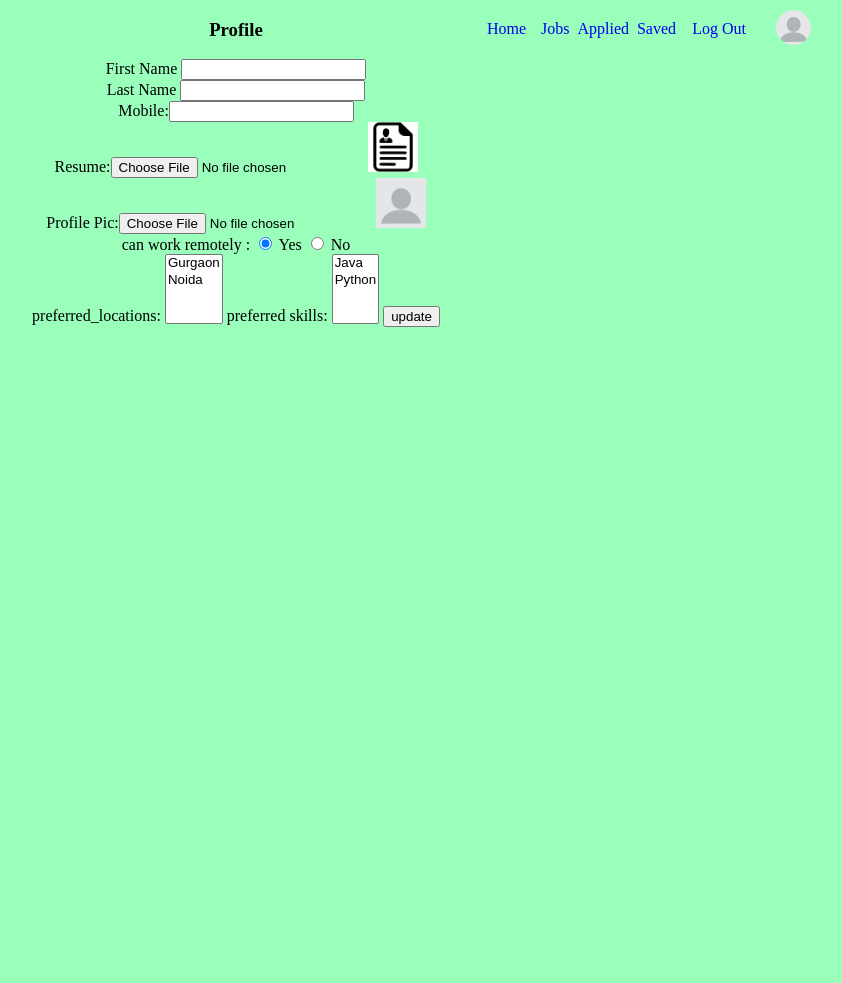
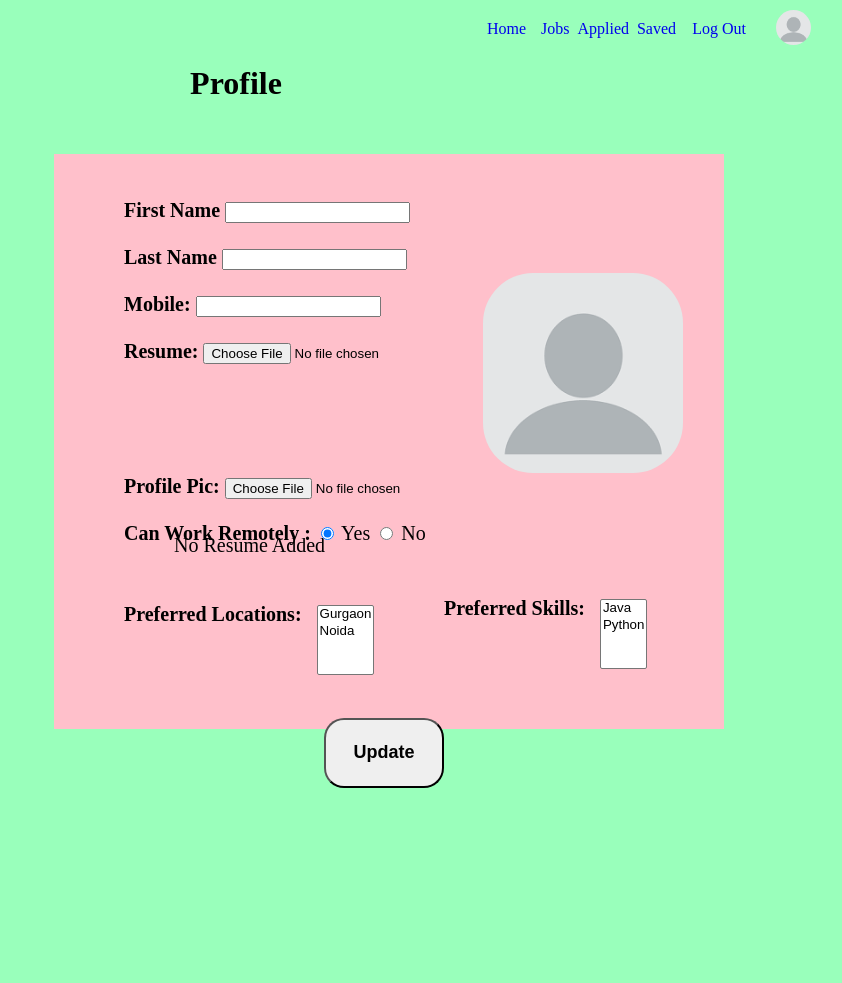
Before and after one commit to vishal30rawat/rozgaar_dhundo_online_job_portal, a Django app: page /profile/ in a window 1280 px wide. Shown: the whole page, without its empty margins (404-1246 px from the left). Before the commit the page ends 327 px from the top, so only its background shows below. Run offline with Django 4.2, Linux system fonts and the light colour scheme; a user stored in the database is signed in; data comes from the database, SQL or seed files in the repository.

Commit message:
Update: User Profile Template

```diff
--- a/api/templates/api/profile.html
+++ b/api/templates/api/profile.html
@@ -2,46 +2,54 @@
 {% load static %}
 
 {% block content %}
-    <h3 align="center">Profile</h3>
-    <div class="user_profile" align="center">
-        <form method="POST" action="" enctype="multipart/form-data"> {% csrf_token %}
-            First Name  <input type="text" name="first_name" value="{{user.first_name}}"><br>
-            Last Name  <input type="text" name="last_name" value="{{user.last_name}}"><br>
-            Mobile:<input type="number" name="mobile_number" minlength="10" maxlength="10" value="{{user.mobile_number}}"><br>
-            Resume:<input type="file" name="resume" accept=".pdf,.doc">
+<div>
+                 <br> <br><h1 align="center" > {% if user.first_name %} {{user.first_name}}'s {% endif %} Profile</h1>
+
+    <div class="user_profile" align="center" style="position:relative;top:30px;font-size:20px; text-align:left;left:450px; width:600px;background-color:pink;
+    padding-left:70px;padding-top:45px;padding-bottom:30px;height:500px;" >
+        <form method="POST" action="" enctype="multipart/form-data" > {% csrf_token %}
+            <label style="font-weight:bold;">First Name</label>  <input type="text" name="first_name" value="{{user.first_name}}"><br><br>
+            <label style="font-weight:bold;"> Last Name </label>  <input type="text" name="last_name" value="{{user.last_name}}"><br><br>
+            <label style="font-weight:bold;"> Mobile: </label><input type="number" name="mobile_number" minlength="10" maxlength="10" value="{{user.mobile_number}}"><br><br>
+            <label style="font-weight:bold;">Resume: </label><input type="file" name="resume" accept=".pdf,.doc">
             {% if user.resume %}
-            <a href="{{user.resume.url}}" target="_blank">View Resume</a>
+            <a href="{{user.resume.url}}" target="_blank" style="text-decoration:none;position:relative;top:100px;left:40px;">Click To View Resume</a>
             {% else %}
-                <img src="/media/blank_resume.PNG" height="50px" width="50px"/>
+            <p style="text-decoration:none;position:relative;top:150px;left:50px;">No Resume Added</p>
+
             {% endif %}
-            <br>
+            <br><br>
 
-            Profile Pic:<input type="file" name="profile_picture" accept=".png,.jpeg,.jpg" >
+            <label style="font-weight:bold;position:relative;bottom:180px;"> Profile Pic: </label><input style="position:relative;bottom:180px;" type="file" name="profile_picture" accept=".png,.jpeg,.jpg" >
             {% if user.profile_picture %}
-                <img src="{{user.profile_picture.url}}" height="50px" width="50px"/>
+                <img src="{{user.profile_picture.url}}" height="200px" width="200px" style="position:relative;bottom:200px; border-radius:50px;"/>
             {% else %}
-                <img src="/media/blank_profile.PNG" height="50px" width="50px"/>
+                <img src="/media/blank_profile.PNG" height="200px" width="200px" style="position:relative;bottom:200px; border-radius:50px;"/>
             {% endif %}
-            <br>
+            <br><br>
 
-            can work remotely :
-            <input type="radio" name="can_work_remotely" value="true" {% if user.can_work_remotely  %} checked="checked" {% endif %}> Yes
-            <input type="radio" name="can_work_remotely" value="false" {% if not user.can_work_remotely  %} checked="checked" {% endif %}> No <br>
+            <label style="font-weight:bold;position:relative;bottom:180px;"> Can Work Remotely : </label>
+            <input style="position:relative;bottom:180px;" type="radio" name="can_work_remotely" value="true" {% if user.can_work_remotely  %} checked="checked" {% endif %}>
+            <label style="position:relative;bottom:180px;">Yes</label>
+            <input style="position:relative;bottom:180px;" type="radio" name="can_work_remotely" value="false" {% if not user.can_work_remotely  %} checked="checked" {% endif %}>
+            <label style="position:relative;bottom:180px;"> No </label> <br>
 
-            preferred_locations:
-            <select multiple name="location">
+            <label style="font-weight:bold;position:relative;bottom:170px;"> Preferred Locations: </label>
+            <select multiple name="location" style="position:relative;top:-120px; left:10px;">
                 {% for city in cities %}
                     <option value="{{city.id}}" {% if city.is_added %} selected {% endif %} >{{city.name}} </option>
                 {% endfor %}
-            </select>
+            </select><br><br>
 
-            preferred skills:
-            <select multiple name="skill">
+
+            <label style="font-weight:bold;position:relative; left:320px; bottom:270px;"> Preferred Skills: </label>
+            <select multiple name="skill" style="position:relative;bottom:220px;left:330px;">
                 {% for skill in skills %}
                     <option value="{{skill.id}}" {% if skill.is_added %} selected {% endif %} >{{skill.name}}</option>
                 {% endfor %}
-            </select>
-        <input type="submit" name="update" value="update">
+            </select> <br><br>
+        <input style="position:relative;bottom:195px;left:200px;width:120px;height:70px;border-radius:20px;font-size:18px;font-weight:bold;"  type="submit" name="update" value="Update">
         </form>
     </div>
+</div>
 {% endblock %}
```
Also changed, not shown: media/applicant/da4dfc0322aa48299ccfff80f4474a42/3N2MwQ-1649150656522.jpg (added), media/applicant/da4dfc0322aa48299ccfff80f4474a42/KdWEtt-1649150667530.jpg (added), media/applicant/da4dfc0322aa48299ccfff80f4474a42/ZJZkuC-1649150635407.jpg (added).
